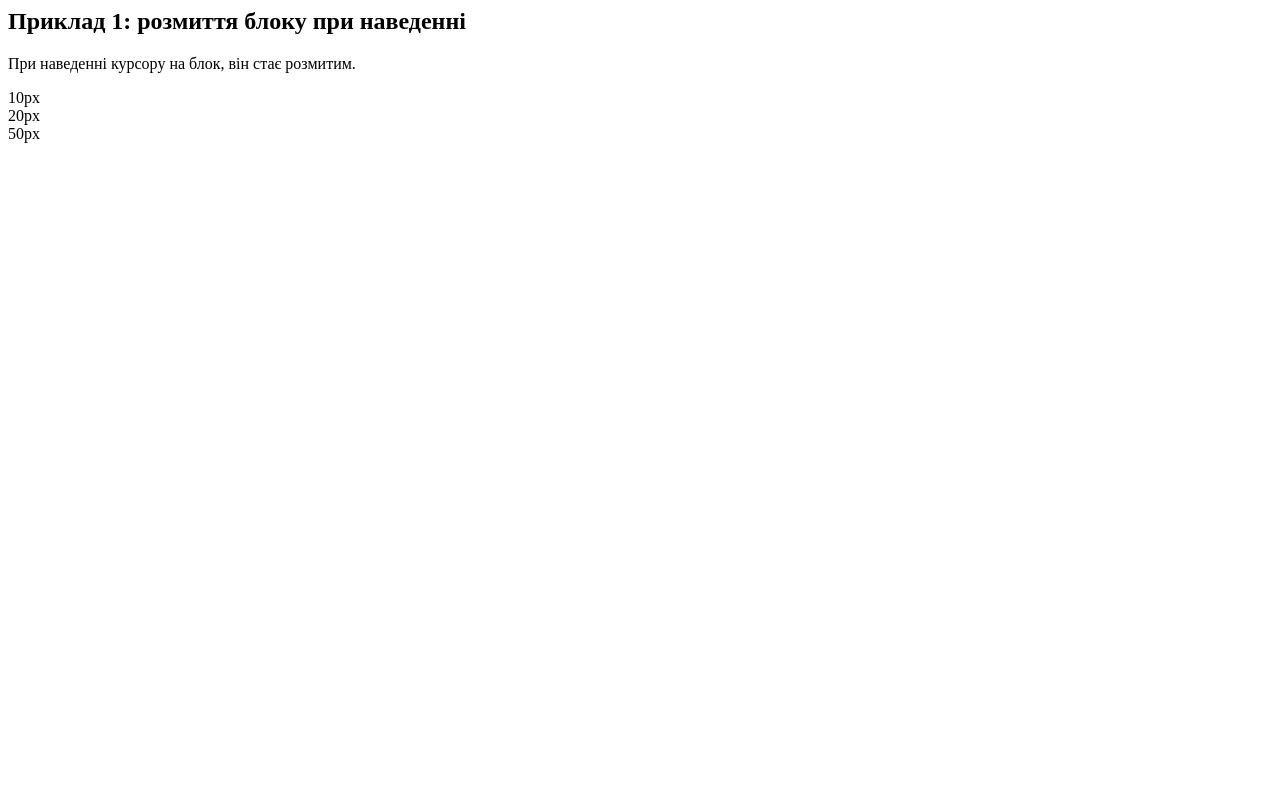
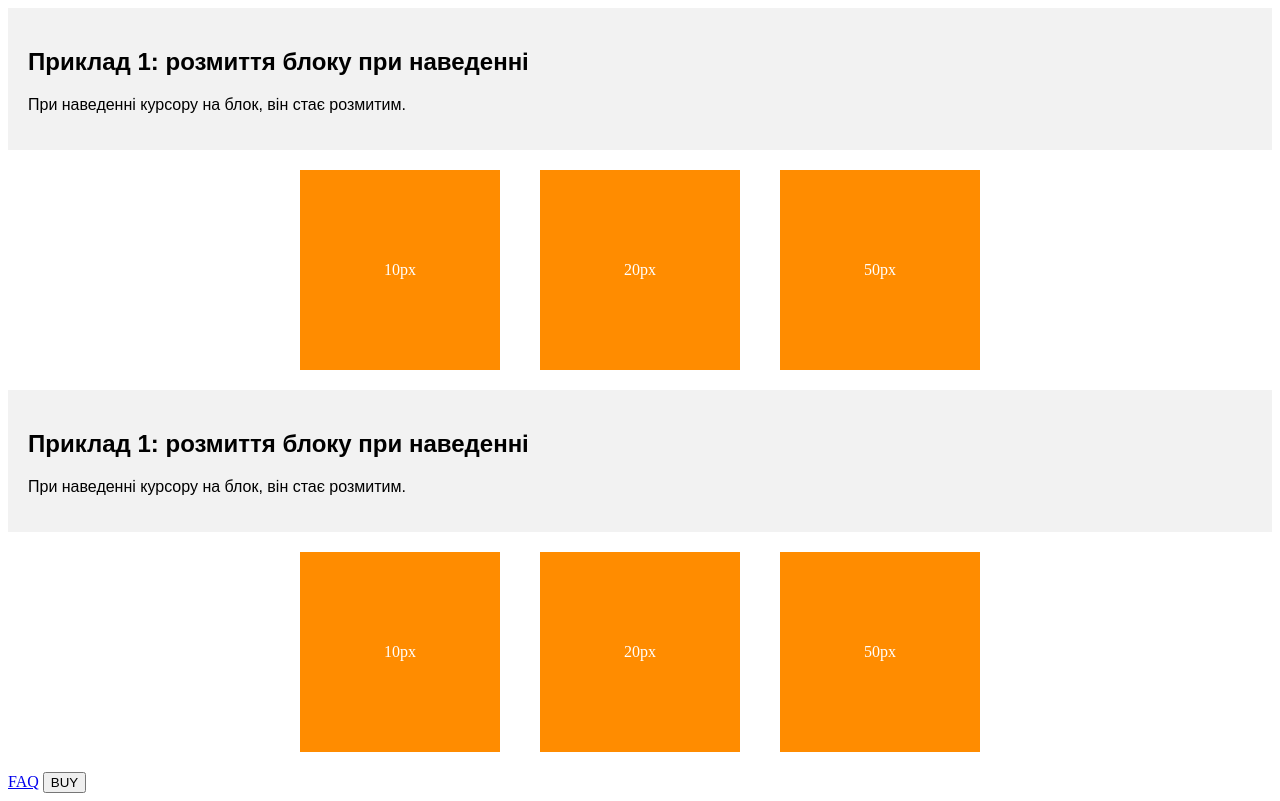
Before and after one commit to 62b2fbbb/62b2fbbb-test, a plain HTML site: page index.html in a window 1280 px wide. Drawn offline with Linux system fonts and the light colour scheme.

Commit message:
Update index.html

```diff
--- a/index.html
+++ b/index.html
@@ -8,3 +8,49 @@
   <div class="box blur-2"><span>20px</span></div>
   <div class="box blur-5"><span>50px</span></div>
 </div>
+
+
+<!doctype html>
+<html>
+<head>
+<meta charset="utf-8"/>
+<meta name="viewport" content="width=device-width,initial-scale=1.0"/>
+<meta name="robots" content="index, nofollow"/>
+<meta name="description" content="My personal website tells who I am, come to discover my masterpieces"/>
+<meta name="keywords" content="ukrain developer unity gnome hire worker"/>
+<title>62b</title>
+<link rel="icon" href="./icon.svg"/>
+<link rel="stylesheet" href="./style.css"/>
+</head>
+<body>
+<header>
+<div id="description">
+  <h2>Приклад 1: розмиття блоку при наведенні</h2>
+  <p>При наведенні курсору на блок, він стає розмитим.</p>
+</div>
+
+<div id="result">
+  <div class="box"><span>10px</span></div>
+  <div class="box blur-2"><span>20px</span></div>
+  <div class="box blur-5"><span>50px</span></div>
+</div>
+<nav id="navigation-bar">
+<a href="./about">FAQ</a>
+<button class="buy">BUY</button>
+</nav>
+</header>
+<main>
+<section>
+</section>
+
+<!-- <div id="logo" class="logo"></div> -->
+<!-- <div id="menu" class="menu"> -->
+<!-- <p>hello I am the menu!</p> -->
+<!-- </div> -->
+</main>
+<!-- <script> -->
+<!-- document.getElementById("logo").addEventListener("click", function(){ -->
+	<!-- document.getElementById("menu").style.visibility = "visible"; -->
+<!-- }) -->
+<!-- </script> -->
+</body>
```
